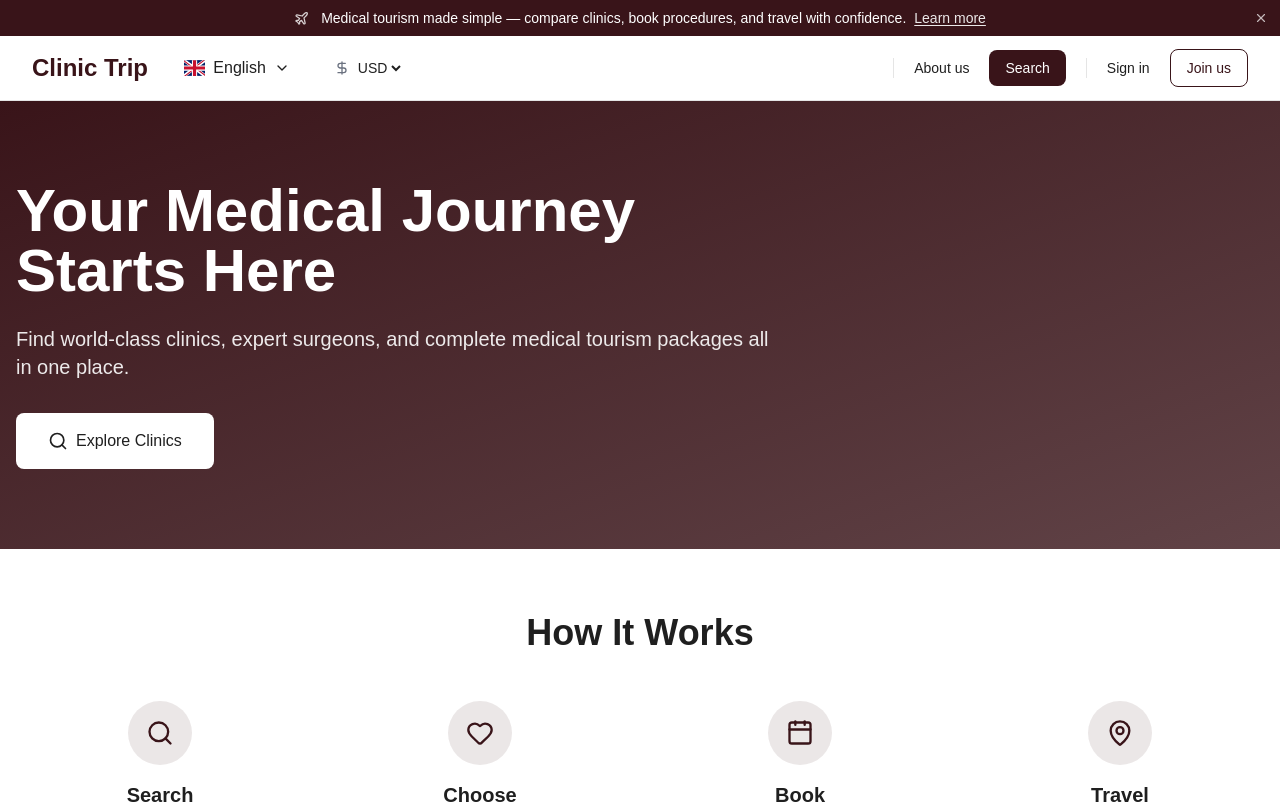
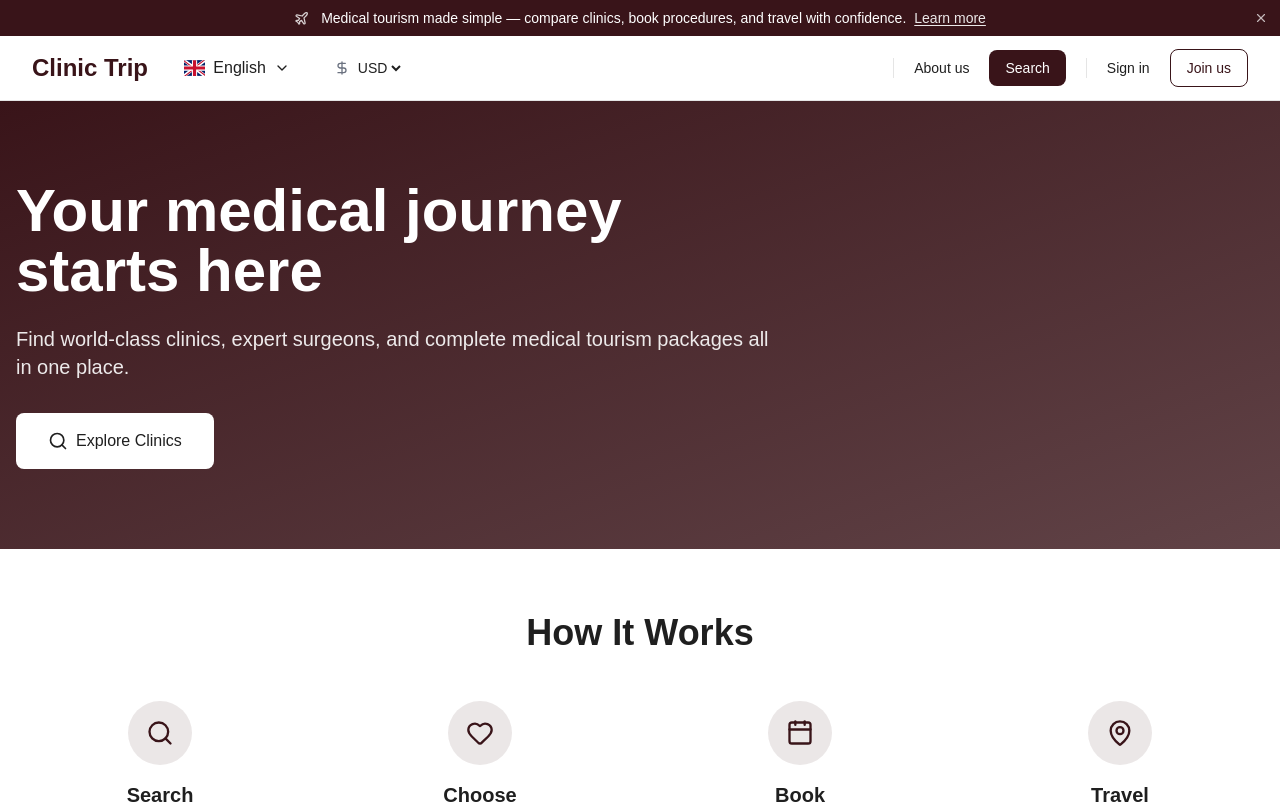
Before and after one commit to Anis23sel/ClinicTrip, a Next.js app: page / in a window 1280 px wide. Shown: the top 804 px of the page. Built offline with nearby package versions, Linux system fonts and the light colour scheme.

Commit message:
home changes

```diff
--- a/src/app/components/home/Hero.tsx
+++ b/src/app/components/home/Hero.tsx
@@ -7,7 +7,7 @@ export default function Hero() {
       <div className="max-w-7xl mx-auto">
         <div className="max-w-3xl">
           <h1 className="mb-6 text-5xl font-bold md:text-6xl">
-            Your Medical Journey Starts Here
+            Your medical journey starts here
           </h1>
 
           <p className="mb-8 text-xl text-primary-foreground/90">
```
